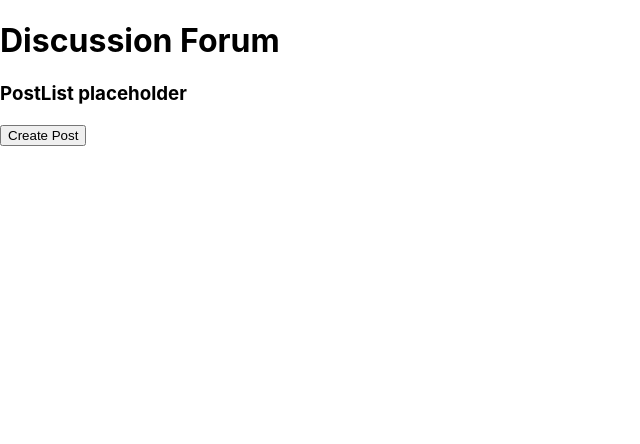
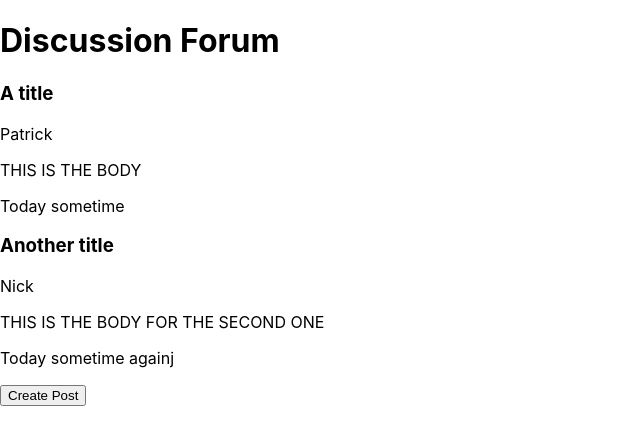
Before and after one commit to Patrick-Dolan/discussion-forum, a React (Create React App) app: page / in a window 1280 px wide. Shown: the top 444 px of the page, without its empty margins (0-640 px from the left). Built offline with nearby package versions, Linux system fonts and the light colour scheme.

Commit message:
add post and post list
Co-authored-by: Nick Sullivan <nicholassull@users.noreply.github.com>
Co-authored-by: chrisdfghjkl <chrisdfghjkl@users.noreply.github.com>
Co-authored-by: marnionrails <marnionrails@users.noreply.github.com>

```diff
--- a/src/components/ForumControl.js
+++ b/src/components/ForumControl.js
@@ -10,7 +10,24 @@ class ForumControl extends React.Component {
     this.state = {
       selectedPost: null,
       formVisibleOnPage: false,
-      mainPostList: []
+      mainPostList: [
+        {
+          title: "A title",
+          author: "Patrick",
+          postBody: "THIS IS THE BODY",
+          date: "Today sometime",
+          id: "1",
+          key: "1"
+        },
+        {
+          title: "Another title",
+          author: "Nick",
+          postBody: "THIS IS THE BODY FOR THE SECOND ONE",
+          date: "Today sometime againj",
+          id: "2",
+          key: "2"
+        }
+      ]
     };
   }
 
@@ -41,4 +58,9 @@ class ForumControl extends React.Component {
   }
 }
 
+ForumControl.propTypes = {
+  mainPostList: PropTypes.array,
+  // formVisibleOnPage: PropTypes.bool
+}
+
 export default ForumControl;
--- a/src/components/Post.js
+++ b/src/components/Post.js
@@ -4,10 +4,12 @@ import PropTypes from "prop-types";
 function Post(props) {
   return (
     <>
-      <h3>props.title</h3>
-      <p>props.author</p>
-      <p>props.postBody</p>
-      <p>props.date</p>
+      <div>
+        <h3>{props.title}</h3>
+        <p>{props.author}</p>
+        <p>{props.postBody}</p>
+        <p>{props.date}</p>
+      </div>
     </>
   );
 }
@@ -17,6 +19,7 @@ Post.propTypes = {
   author: PropTypes.string,
   postBody: PropTypes.string,
   date: PropTypes.string,
+  id: PropTypes.string
 };
 
-export default Post();
+export default Post;
--- a/src/components/PostList.js
+++ b/src/components/PostList.js
@@ -1,12 +1,27 @@
 import React from "react";
 import Post from "./Post";
+import PropTypes from "prop-types";
 
 function PostList(props) {
+  const { postList } = props;
   return (
-    <h3>PostList placeholder</h3>
-  );
+    <>
+      {postList.map((element, index) =>
+        <Post
+        title = {element.title}
+        author = {element.author}
+        postBody = {element.postBody}
+        date = {element.date}
+        id = {element.id}
+        key = {index}/>
+      )}
+    </>
+    );
 }
 
-
+PostList.propTypes = {
+  postList: PropTypes.array,
+  // onPostSelection: PropTypes.func
+}
 
 export default PostList;
```
